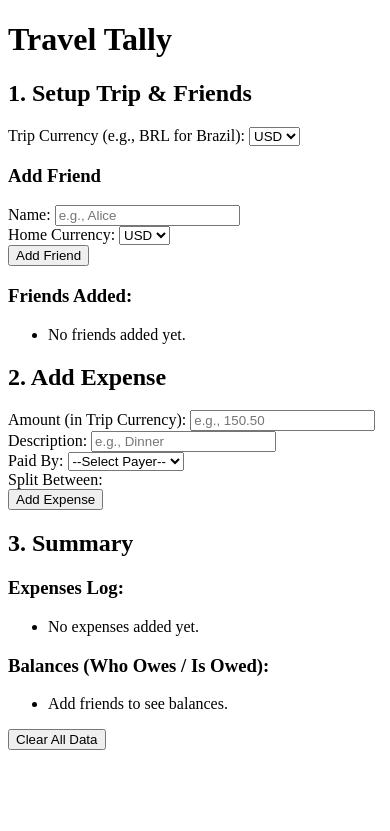
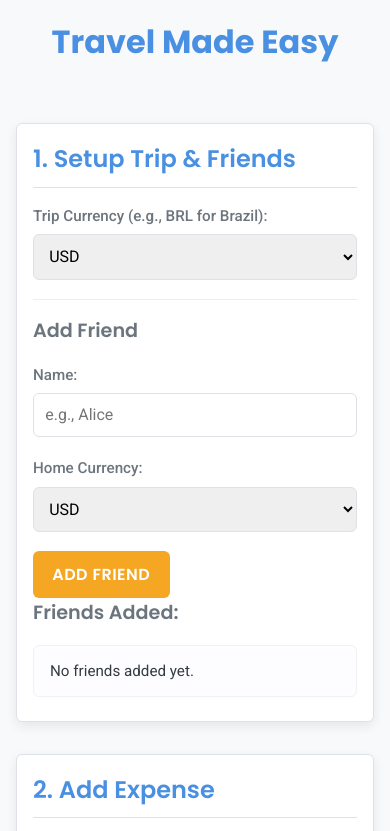
Before and after one commit to CodeKoala007/SplitWiseWorldCurrency, a plain HTML site: page index.html in a window 390 px wide. Shown: the top 831 px of the page. Drawn offline with Linux system fonts and the light colour scheme.

Commit message:
Update HTML title and enhance styles with CSS variables and responsive design

```diff
--- a/index.html
+++ b/index.html
@@ -3,12 +3,16 @@
 <head>
     <meta charset="UTF-8">
     <meta name="viewport" content="width=device-width, initial-scale=1.0">
-    <title>Splitwise World Currency</title>
-    <link rel="stylesheet" href="style.css">
+    <title>SplitWise - Currency Splitter</title>
+    <!-- Add Google Fonts -->
+    <link rel="preconnect" href="https://fonts.googleapis.com">
+    <link rel="preconnect" href="https://fonts.gstatic.com" crossorigin>
+    <link href="https://fonts.googleapis.com/css2?family=Poppins:wght@400;600;700&family=Roboto:wght@400;500&display=swap" rel="stylesheet">
+    <link rel="stylesheet" href="styles.css">
 </head>
 <body>
     <div class="app-container">
-        <h1>Travel Tally</h1>
+        <h1>Travel Made Easy</h1>
 
         <!-- Setup Section -->
         <section class="setup-section card">
--- a/styles.css
+++ b/styles.css
@@ -1,148 +1,290 @@
-/* Basic Reset & Body */
+/* --- Global Styles & Variables --- */
+:root {
+    --primary-color: #4a90e2; /* A nice blue */
+    --secondary-color: #f5a623; /* Accent orange */
+    --danger-color: #d9534f;
+    --success-color: #5cb85c;
+    --light-bg: #f8f9fa;
+    --card-bg: #ffffff;
+    --text-color: #343a40;
+    --muted-color: #6c757d;
+    --border-color: #dee2e6;
+    --shadow-color: rgba(0, 0, 0, 0.08);
+
+    --font-primary: 'Poppins', sans-serif;
+    --font-secondary: 'Roboto', sans-serif;
+
+    --border-radius: 6px;
+    --spacing-unit: 1rem; /* Approx 16px */
+}
+
 * {
     box-sizing: border-box;
     margin: 0;
     padding: 0;
 }
 
+html {
+    font-size: 16px; /* Base font size */
+}
+
 body {
-    font-family: sans-serif;
+    font-family: var(--font-secondary);
     line-height: 1.6;
-    background-color: #f4f4f4;
-    color: #333;
-    padding: 20px;
+    background-color: var(--light-bg);
+    color: var(--text-color);
+    padding: calc(var(--spacing-unit) * 1.5);
+    display: flex; /* Use flex to center the app container */
+    justify-content: center;
+    min-height: 100vh;
 }
 
 h1, h2, h3 {
-    margin-bottom: 0.8em;
+    font-family: var(--font-primary);
+    font-weight: 600;
+    margin-bottom: var(--spacing-unit);
+    color: var(--primary-color);
+}
+
+h1 {
+    text-align: center;
+    font-size: 2.5rem;
+    font-weight: 700;
+    margin-bottom: calc(var(--spacing-unit) * 1.5);
+    color: var(--primary-color); /* Make main title stand out */
+}
+
+h2 {
+    font-size: 1.5rem;
+    border-bottom: 1px solid var(--border-color);
+    padding-bottom: calc(var(--spacing-unit) * 0.5);
+}
+
+h3 {
+    font-size: 1.2rem;
+    font-weight: 600;
+    color: var(--muted-color);
 }
 
 ul {
     list-style: none;
 }
 
-/* App Container - Flexbox */
-.app-container {
-    max-width: 900px;
-    margin: 20px auto;
-    display: flex;
-    flex-direction: column; /* Stack sections vertically */
-    gap: 25px; /* Space between sections */
+a {
+    color: var(--primary-color);
+    text-decoration: none;
 }
 
-/* Card Style for Sections */
-.card {
-    background-color: #fff;
-    border: 1px solid #ddd;
-    border-radius: 5px;
-    padding: 20px;
-    box-shadow: 0 2px 4px rgba(0, 0, 0, 0.1);
+a:hover {
+    text-decoration: underline;
 }
 
-/* Form Styling */
+/* --- App Container --- */
+.app-container {
+    width: 100%;
+    max-width: 850px; /* Slightly wider */
+    display: flex;
+    flex-direction: column;
+    gap: calc(var(--spacing-unit) * 2); /* More space between sections */
+}
+
+/* --- Card Style --- */
+.card {
+    background-color: var(--card-bg);
+    border: 1px solid var(--border-color);
+    border-radius: var(--border-radius);
+    padding: calc(var(--spacing-unit) * 1.5);
+    box-shadow: 0 4px 12px var(--shadow-color);
+    transition: box-shadow 0.3s ease;
+}
+
+.card:hover {
+     box-shadow: 0 6px 16px var(--shadow-color);
+}
+
+/* --- Form Styling --- */
 .form-group {
-    margin-bottom: 15px;
+    margin-bottom: calc(var(--spacing-unit) * 1.2);
 }
 
 .form-group label {
     display: block;
-    margin-bottom: 5px;
-    font-weight: bold;
+    margin-bottom: calc(var(--spacing-unit) * 0.4);
+    font-weight: 500; /* Roboto medium */
+    font-size: 0.95rem;
+    color: var(--muted-color);
 }
 
 .form-group input[type="text"],
 .form-group input[type="number"],
 .form-group select {
     width: 100%;
-    padding: 10px;
-    border: 1px solid #ccc;
-    border-radius: 4px;
+    padding: calc(var(--spacing-unit) * 0.7);
+    border: 1px solid var(--border-color);
+    border-radius: var(--border-radius);
+    font-size: 1rem;
+    font-family: var(--font-secondary);
+    transition: border-color 0.2s ease, box-shadow 0.2s ease;
 }
 
+.form-group input[type="text"]:focus,
+.form-group input[type="number"]:focus,
+.form-group select:focus {
+    outline: none;
+    border-color: var(--primary-color);
+    box-shadow: 0 0 0 3px rgba(74, 144, 226, 0.2); /* Focus ring */
+}
+
+/* --- Buttons --- */
 button {
     display: inline-block;
-    background-color: #5cb85c;
+    background-color: var(--primary-color);
     color: #fff;
     border: none;
-    padding: 10px 15px;
-    border-radius: 4px;
+    padding: calc(var(--spacing-unit) * 0.7) calc(var(--spacing-unit) * 1.2);
+    border-radius: var(--border-radius);
     cursor: pointer;
-    font-size: 1em;
-    transition: background-color 0.2s ease;
+    font-size: 1rem;
+    font-weight: 600; /* Poppins bold */
+    font-family: var(--font-primary);
+    transition: background-color 0.2s ease, transform 0.1s ease;
+    text-transform: uppercase;
+    letter-spacing: 0.5px;
 }
 
 button:hover {
-    background-color: #4cae4c;
+    background-color: #3a7ac8; /* Darker blue */
 }
 
+button:active {
+    transform: scale(0.98); /* Slight press effect */
+}
+
+#add-friend-btn {
+    background-color: var(--secondary-color);
+}
+#add-friend-btn:hover {
+    background-color: #e0931f; /* Darker orange */
+}
+
+
 #clear-data-btn {
-    background-color: #d9534f;
-    margin-top: 15px;
+    background-color: var(--danger-color);
+    margin-top: var(--spacing-unit);
 }
 #clear-data-btn:hover {
      background-color: #c9302c;
 }
 
-
-/* Specific Section Layouts */
+/* --- Specific Section Layouts --- */
 .add-friend-form {
     border-top: 1px solid #eee;
-    margin-top: 20px;
-    padding-top: 20px;
+    margin-top: var(--spacing-unit);
+    padding-top: var(--spacing-unit);
 }
 
 .friends-display ul,
 .expenses-display ul,
 .balances-display ul {
-    margin-top: 10px;
+    margin-top: calc(var(--spacing-unit) * 0.8);
+    padding-left: 0; /* Remove default padding */
 }
 
 .friends-display li,
 .expenses-display li,
 .balances-display li {
-    background-color: #f9f9f9;
-    border: 1px solid #eee;
-    padding: 8px 12px;
-    margin-bottom: 5px;
-    border-radius: 3px;
-    display: flex; /* Use flex for list item content */
-    justify-content: space-between; /* Space out content */
+    background-color: #fdfdff; /* Slightly off-white */
+    border: 1px solid #f0f0f5;
+    padding: calc(var(--spacing-unit) * 0.8) calc(var(--spacing-unit) * 1);
+    margin-bottom: calc(var(--spacing-unit) * 0.5);
+    border-radius: var(--border-radius);
+    display: flex;
+    justify-content: space-between;
     align-items: center;
+    transition: background-color 0.2s ease;
+    font-size: 0.95rem;
 }
-
-.expenses-display li span {
-    margin-right: 10px; /* Space between elements in expense item */
-}
-.expenses-display li .expense-details {
-    font-size: 0.9em;
-    color: #555;
+.friends-display li:hover,
+.expenses-display li:hover,
+.balances-display li:hover {
+    background-color: #f5f7fa;
 }
 
 
-/* Checkbox Group Styling */
+.expenses-display li span {
+    margin-right: var(--spacing-unit);
+}
+.expenses-display li .expense-details {
+    font-size: 0.85em;
+    color: var(--muted-color);
+    text-align: right;
+    flex-shrink: 0; /* Prevent details from shrinking too much */
+    margin-left: var(--spacing-unit); /* Ensure space from main description */
+}
+
+
+/* --- Checkbox Group Styling --- */
 .checkbox-group {
-    display: flex; /* Arrange checkboxes horizontally */
-    flex-wrap: wrap; /* Allow wrapping */
-    gap: 15px; /* Space between checkboxes */
+    display: flex;
+    flex-wrap: wrap;
+    gap: calc(var(--spacing-unit) * 1.2); /* More space */
+    padding: calc(var(--spacing-unit) * 0.5) 0; /* Add some padding */
 }
 
 .checkbox-group label {
     display: flex;
     align-items: center;
-    gap: 5px; /* Space between checkbox and label text */
-    font-weight: normal;
+    gap: calc(var(--spacing-unit) * 0.5);
+    font-weight: 400; /* Roboto regular */
+    font-size: 1rem;
+    cursor: pointer;
+    color: var(--text-color);
 }
 .checkbox-group input[type="checkbox"] {
-    width: auto; /* Override default width */
+    width: 1.1em; /* Slightly larger checkbox */
+    height: 1.1em;
+    cursor: pointer;
+    accent-color: var(--primary-color); /* Style the checkmark color */
 }
 
-/* Balance Styling */
+/* --- Balance Styling --- */
+.balances-display h3 {
+     margin-bottom: calc(var(--spacing-unit) * 0.5);
+}
+
+.balances-display li {
+    font-weight: 500; /* Roboto medium */
+    font-size: 1.05rem;
+}
+
 .balances-display li.positive {
-    color: green;
-    font-weight: bold;
+    color: #28a745; /* Slightly different green */
+    border-left: 4px solid #28a745;
 }
 
 .balances-display li.negative {
-    color: red;
-    font-weight: bold;
+    color: var(--danger-color);
+    border-left: 4px solid var(--danger-color);
 }
+
+/* --- Responsive Considerations (Simple Example) --- */
+@media (max-width: 600px) {
+    body {
+        padding: var(--spacing-unit);
+    }
+    h1 {
+        font-size: 2rem;
+    }
+    .card {
+        padding: var(--spacing-unit);
+    }
+    .expenses-display li {
+        flex-direction: column; /* Stack expense details below on small screens */
+        align-items: flex-start;
+    }
+     .expenses-display li .expense-details {
+        text-align: left;
+        margin-left: 0;
+        margin-top: calc(var(--spacing-unit) * 0.3);
+    }
+}
```
